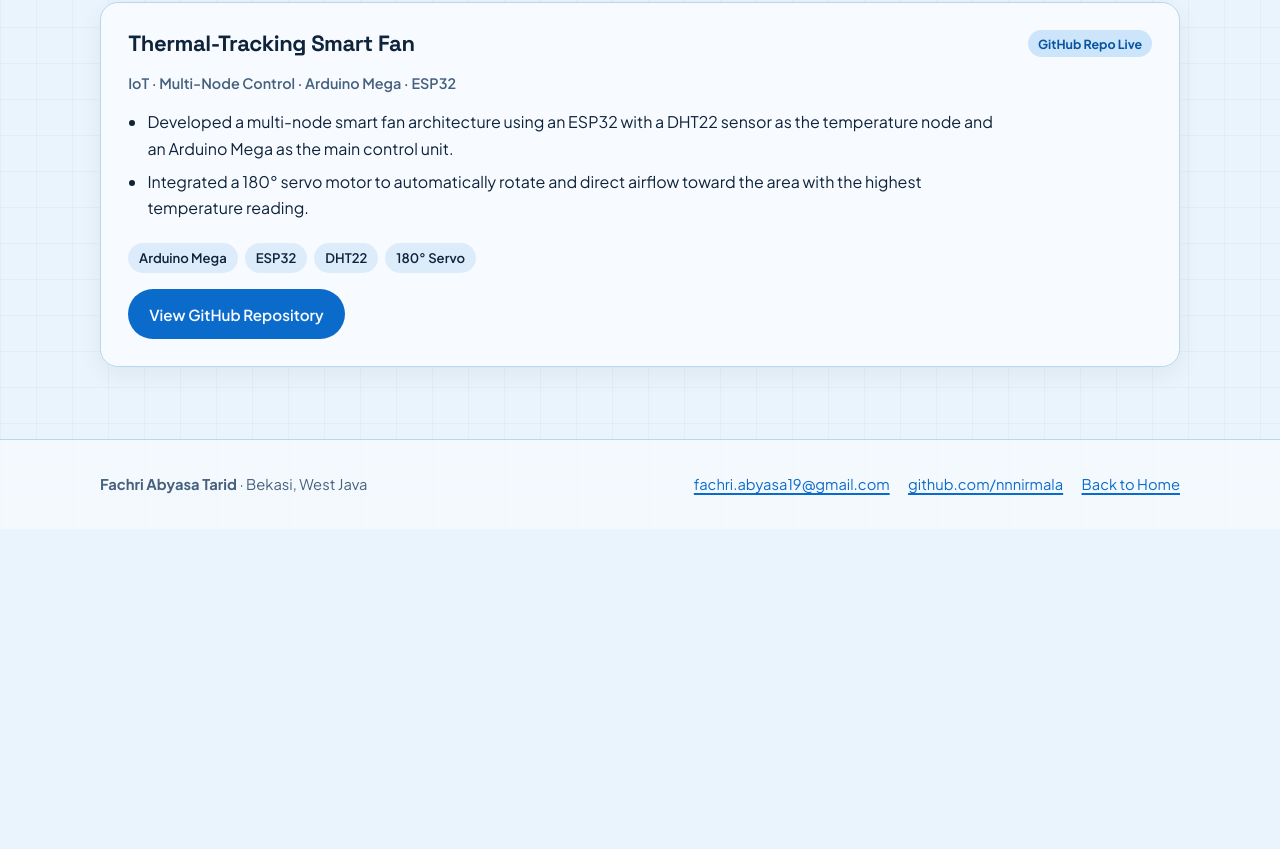
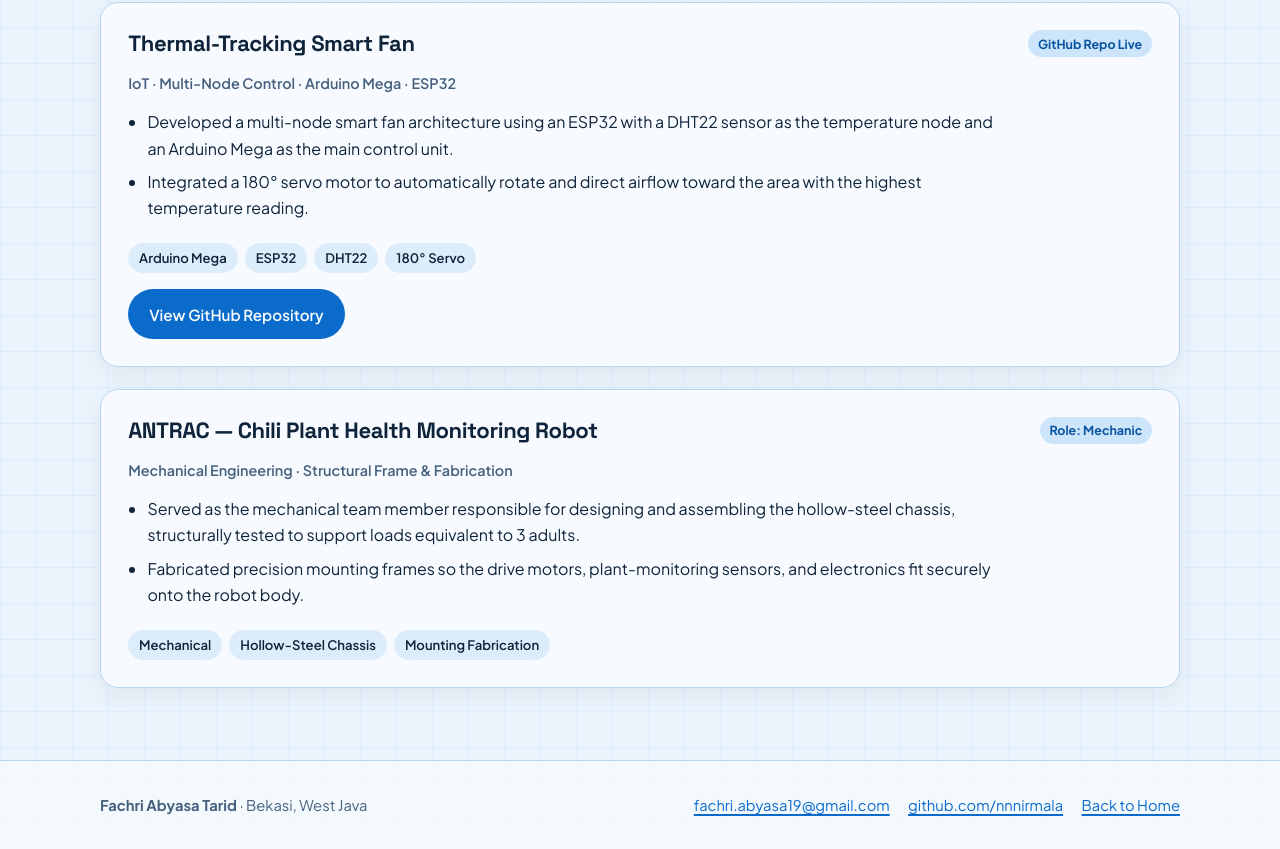
Before and after one commit to nnnirmala/nnnirmala.github.io, a plain HTML site: page projects.html in a window 1280 px wide. Shown: the part 1737-2586 px from the top of the page. Before the commit the page ends 2266 px from the top, so only its background shows below. Drawn offline with Linux system fonts and the light colour scheme.

Commit message:
feat: restore ANTRAC project with Mechanic role

```diff
--- a/projects.html
+++ b/projects.html
@@ -46,8 +46,9 @@
           <div class="filters" role="group" aria-label="Filter projects by category" id="filters">
             <button type="button" class="chip" data-filter="all" aria-pressed="true">All</button>
             <button type="button" class="chip" data-filter="iot" aria-pressed="false">IoT &amp; Embedded</button>
+            <button type="button" class="chip" data-filter="robotics" aria-pressed="false">Mechanical &amp; Robotics</button>
             <button type="button" class="chip" data-filter="web-ml" aria-pressed="false">Web &amp; ML Integration</button>
-            <p class="filter-status" role="status">Showing all 3 projects</p>
+            <p class="filter-status" role="status">Showing all 4 projects</p>
           </div>
           <p class="empty" id="empty" hidden>No projects match this filter.</p>
         </div>
@@ -142,6 +143,23 @@
             <a class="btn btn-primary" href="https://github.com/nnnirmala/thermal-tracking-smart-fan" target="_blank" rel="noopener noreferrer">View GitHub Repository</a>
           </div>
         </article>
+
+        <article class="project-entry" id="antrac" data-categories="robotics">
+          <div class="project-top">
+            <h2>ANTRAC — Chili Plant Health Monitoring Robot</h2>
+            <span class="status-badge">Role: Mechanic</span>
+          </div>
+          <p class="project-meta">Mechanical Engineering · Structural Frame &amp; Fabrication</p>
+          <ul class="project-points">
+            <li>Served as the mechanical team member responsible for designing and assembling the hollow-steel chassis, structurally tested to support loads equivalent to 3 adults.</li>
+            <li>Fabricated precision mounting frames so the drive motors, plant-monitoring sensors, and electronics fit securely onto the robot body.</li>
+          </ul>
+          <div class="tag-row">
+            <span class="tag">Mechanical</span>
+            <span class="tag">Hollow-Steel Chassis</span>
+            <span class="tag">Mounting Fabrication</span>
+          </div>
+        </article>
       </section>
     </main>
 
```
Also changed, not shown: index.html (+11 -0 lines).
